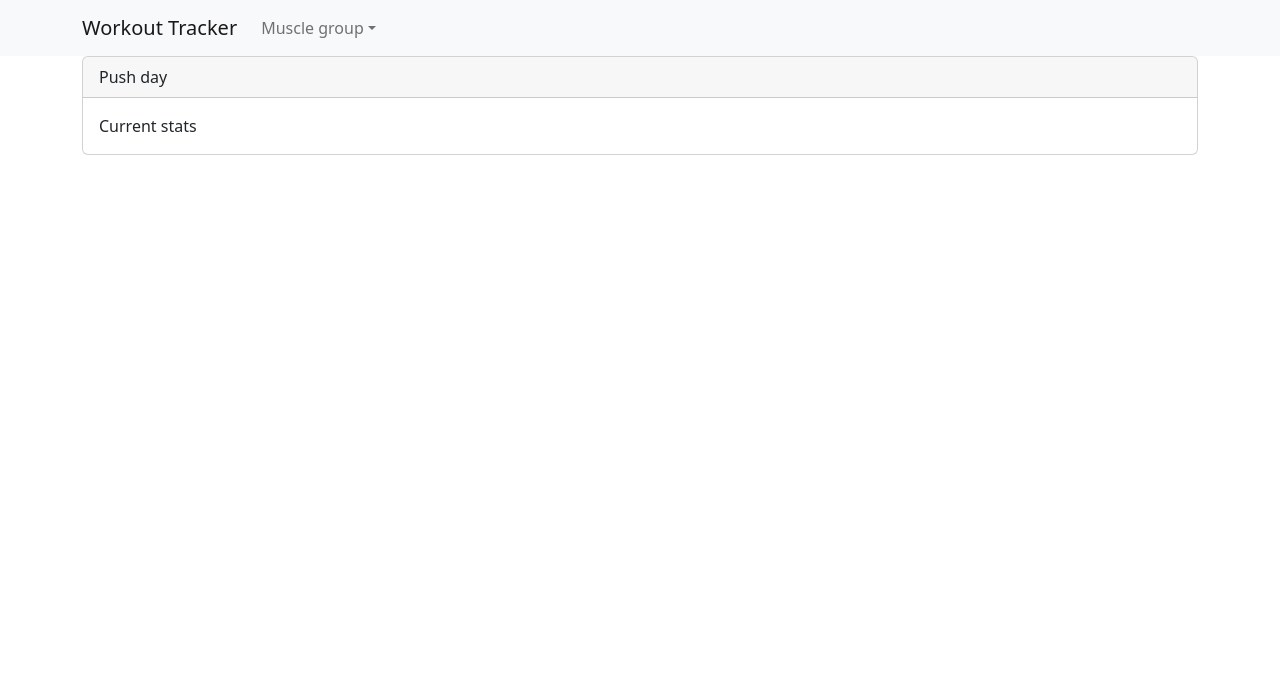
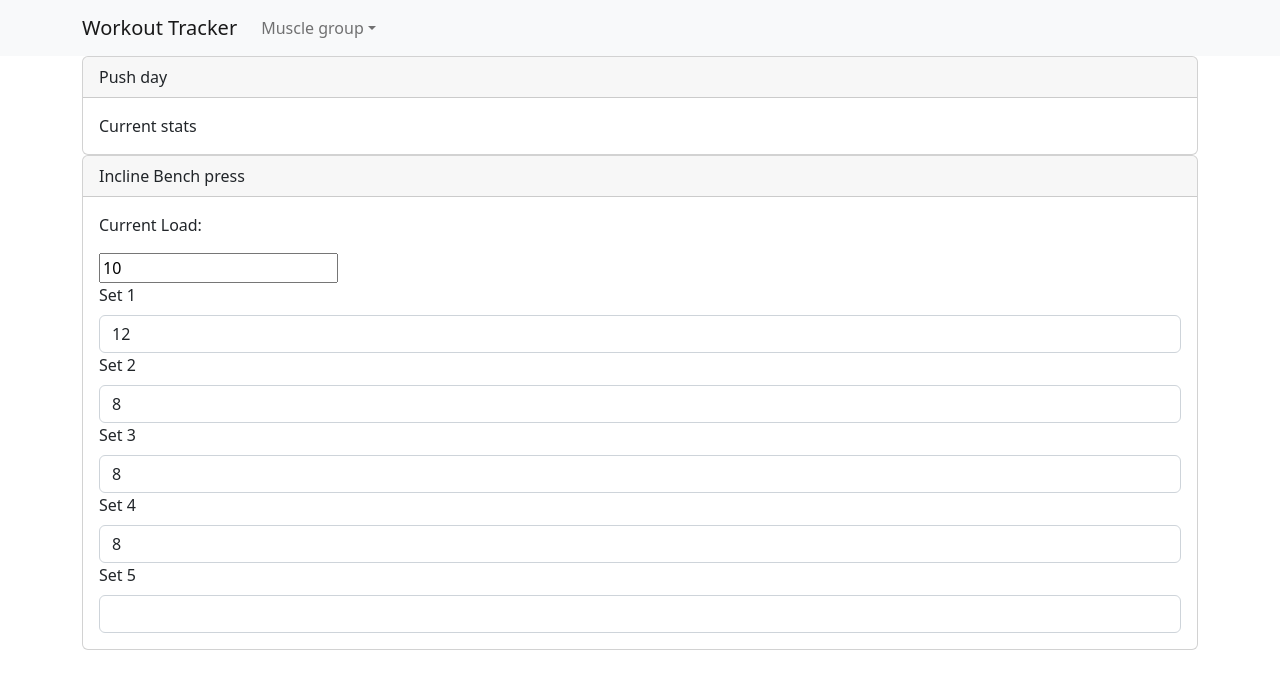
Before and after one commit to AthulPM97/Workout-tracker, a JavaScript app: page /push-day in a window 1280 px wide. Shown: the top 688 px of the page. Built offline with nearby package versions, Linux system fonts and the light colour scheme.

Commit message:
Muscle group day page added

```diff
--- a/src/App.js
+++ b/src/App.js
@@ -1,3 +1,4 @@
+import Day from "./components/Exercise/Day";
 import NavigationBar from "./components/UI/NavigationBar";
 import HomePage from "./pages/HomePage";
 
@@ -6,6 +7,7 @@ function App() {
     <div>
       <NavigationBar/>
       <HomePage/>
+      <Day />
     </div>
   );
 }
--- /dev/null
+++ b/src/components/Exercise/Day.js
@@ -0,0 +1,19 @@
+import { Container } from "react-bootstrap";
+import ExerciseCard from "./ExerciseCard";
+
+const data = [{
+    id: 'e1',
+    name: 'Incline Bench press',
+    currentLoad: 10,
+    sets: {1: 12, 2: 8, 3: 8, 4:8},
+}]
+
+const Day = (props) => {
+    return(
+        <Container>
+            {data.map((item) => <ExerciseCard data={item}/>)}
+        </Container>
+    )
+};
+
+export default Day;
--- /dev/null
+++ b/src/components/Exercise/ExerciseCard.js
@@ -0,0 +1,19 @@
+import { Card } from "react-bootstrap";
+import Sets from "./Sets";
+
+const ExerciseCard = (props) => {
+    return(
+        <Card>
+            <Card.Header>
+                {props.data.name}
+            </Card.Header>
+            <Card.Body>
+                <p>Current Load: </p>
+                <input type="number" value={props.data.currentLoad} />
+                <Sets sets={props.data.sets} />
+            </Card.Body>
+        </Card>
+    )
+}
+
+export default ExerciseCard;
--- /dev/null
+++ b/src/components/Exercise/Sets.js
@@ -0,0 +1,22 @@
+import { Form } from "react-bootstrap";
+
+const Sets = (props) => {
+    return(
+        <Form>
+            <Form.Group>
+                <Form.Label>Set 1</Form.Label>
+                <Form.Control type="number" value={props.sets[1]}/>
+                <Form.Label>Set 2</Form.Label>
+                <Form.Control type="number" value={props.sets[2]}/>
+                <Form.Label>Set 3</Form.Label>
+                <Form.Control type="number" value={props.sets[3]}/>
+                <Form.Label>Set 4</Form.Label>
+                <Form.Control type="number" value={props.sets[4]}/>
+                <Form.Label>Set 5</Form.Label>
+                <Form.Control type="number" value={props.sets[5]}/>
+            </Form.Group>
+        </Form>
+    )
+}
+
+export default Sets;
```
